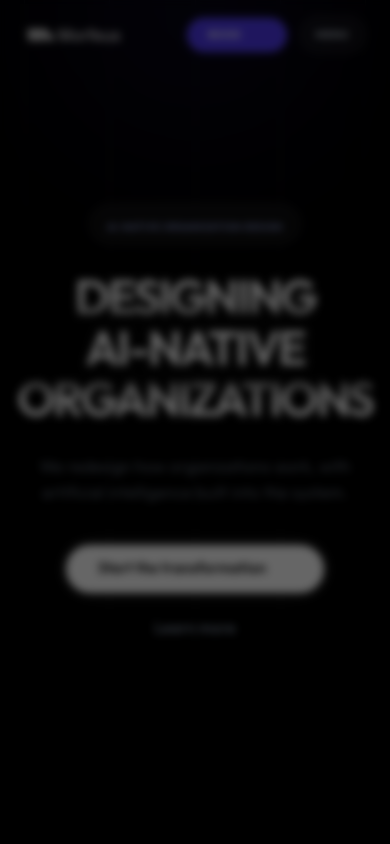
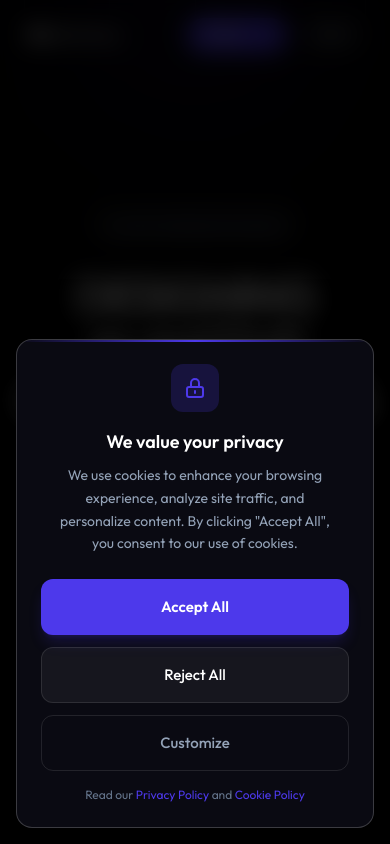
Before and after one commit to mattarna/morfeus-website, a Next.js app: page /en in a window 390 px wide. Shown: the top 844 px of the page. Built offline with nearby package versions, Linux system fonts and the light colour scheme; some icons are missing.

Commit message:
Fix: mobile scroll, hero background, cookie policy and loading logic

```diff
--- a/src/app/[locale]/page.tsx
+++ b/src/app/[locale]/page.tsx
@@ -68,28 +68,30 @@ export default function Home() {
   const lastIndexRef = useRef<number>(-1);
 
   // Loading state - check sessionStorage to avoid showing on every navigation
-  const [isLoading, setIsLoading] = useState(() => {
-    if (typeof window !== 'undefined') {
-      return !sessionStorage.getItem('morfeus_loaded');
+  const [isLoading, setIsLoading] = useState(true);
+  const [contentVisible, setContentVisible] = useState(false);
+
+  // Handle initialization and sessionStorage
+  useEffect(() => {
+    const hasLoadedBefore = sessionStorage.getItem('morfeus_loaded');
+    if (hasLoadedBefore) {
+      setIsLoading(false);
+      setContentVisible(true);
     }
-    return true;
-  });
-  const [contentVisible, setContentVisible] = useState(false);
+  }, []);
 
   // Handle loading complete
   const handleLoadingComplete = useCallback(() => {
     setIsLoading(false);
+    try {
       sessionStorage.setItem('morfeus_loaded', 'true');
+    } catch (e) {
+      // Handle cases where sessionStorage is disabled (e.g. private mode)
+      console.warn("sessionStorage not available:", e);
+    }
     // Trigger content entrance animation
     setTimeout(() => setContentVisible(true), 100);
   }, []);
-
-  // If already loaded (from sessionStorage), show content immediately
-  useEffect(() => {
-    if (!isLoading) {
-      setContentVisible(true);
-    }
-  }, [isLoading]);
 
   // Debounced setIndex to prevent rapid re-renders
   const updateIndex = useCallback((index: number) => {
@@ -153,16 +155,8 @@ export default function Home() {
       {/* Loading Screen */}
       {isLoading && <LoadingScreen onComplete={handleLoadingComplete} />}
 
-      <main
-        className={`relative min-h-screen w-full bg-black text-white overflow-x-hidden lg:overflow-hidden transition-all duration-1000 ease-out ${
-          contentVisible ? "opacity-100 translate-y-0" : "opacity-0 translate-y-4"
-        }`}
-        style={{ touchAction: "pan-y" }}
-      >
-      {/* ========================================
-          LAYER 1: Fixed UI Components
-          These stay in place while content scrolls
-          ======================================== */}
+      {/* Fixed UI Components (always visible, positioned fixed)
+          Moved outside <main> to avoid transform/containing block issues on mobile */}
       <Background />
       <Header />
       <TimelineNav />
@@ -177,6 +171,11 @@ export default function Home() {
       {/* Cookie Consent Banner (GDPR) */}
       <CookieConsent />
 
+      <main
+        className={`relative min-h-screen w-full text-white transition-all duration-1000 ease-out ${
+          contentVisible ? "opacity-100 translate-y-0" : "opacity-0 translate-y-4"
+        }`}
+      >
         {/* ========================================
             LAYER 2: Scrollable Content
             Uses translateY to move through sections
--- a/src/app/globals.css
+++ b/src/app/globals.css
@@ -60,6 +60,8 @@ body {
   font-family: var(--font-outfit), system-ui, -apple-system, sans-serif;
   -webkit-font-smoothing: antialiased;
   -moz-osx-font-smoothing: grayscale;
+  overflow-x: hidden;
+  width: 100%;
 }
 
 /* ================================
--- a/src/components/CookieConsent.tsx
+++ b/src/components/CookieConsent.tsx
@@ -98,15 +98,15 @@ export function CookieConsent() {
   if (!isVisible) return null;
 
   return (
-    <div className="fixed inset-0 z-[999] flex items-end justify-center p-4 sm:p-6 pointer-events-none">
+    <div className="fixed inset-0 z-[1000] flex items-end justify-center p-4 sm:p-6 pointer-events-none">
       {/* Backdrop */}
       <div
-        className="absolute inset-0 bg-black/60 backdrop-blur-sm pointer-events-auto"
+        className="absolute inset-0 bg-black/80 backdrop-blur-md pointer-events-auto"
         onClick={() => {}} // Prevent closing by clicking backdrop (GDPR requires explicit choice)
       />
 
       {/* Banner */}
-      <div className="relative w-full max-w-2xl bg-[#0a0a12] border border-white/10 rounded-2xl shadow-2xl pointer-events-auto overflow-hidden">
+      <div className="relative w-full max-w-2xl bg-[#0a0a12] border border-white/20 rounded-2xl shadow-[0_0_50px_rgba(0,0,0,0.5)] pointer-events-auto overflow-hidden animate-fadeIn">
         {/* Gradient accent */}
         <div className="absolute top-0 left-0 right-0 h-[2px] bg-gradient-to-r from-transparent via-[#4D39EB] to-transparent" />
 
--- a/src/components/ScrollWrapper.tsx
+++ b/src/components/ScrollWrapper.tsx
@@ -74,16 +74,22 @@ export function ScrollWrapper({ children }: ScrollWrapperProps) {
     if (isDesktop) {
       document.body.style.overflow = "hidden";
       document.documentElement.style.overflow = "hidden";
+      document.body.style.position = "fixed";
+      document.body.style.width = "100%";
     } else {
       // CRITICAL: Ensure scroll is ALWAYS enabled on mobile
       document.body.style.overflow = "";
       document.documentElement.style.overflow = "";
+      document.body.style.position = "";
+      document.body.style.width = "";
     }
 
     // Cleanup: always restore scroll on unmount
     return () => {
       document.body.style.overflow = "";
       document.documentElement.style.overflow = "";
+      document.body.style.position = "";
+      document.body.style.width = "";
     };
   }, [isDesktop, isMounted]);
 
--- a/src/components/fixed/Background.tsx
+++ b/src/components/fixed/Background.tsx
@@ -23,16 +23,23 @@ export function Background() {
       />
 
       <div
-        className="fixed inset-0 z-0 pointer-events-none"
+        className="fixed inset-0 z-[-1] pointer-events-none overflow-hidden"
         style={{
-          maskImage: "linear-gradient(to bottom, transparent, black 0%, black 80%, transparent)",
-          WebkitMaskImage: "linear-gradient(to bottom, transparent, black 0%, black 80%, transparent)",
+          height: '100dvh',
+          width: '100vw',
+          maskImage: "linear-gradient(to bottom, black 0%, black 70%, transparent 100%)",
+          WebkitMaskImage: "linear-gradient(to bottom, black 0%, black 70%, transparent 100%)",
         }}
       >
-        <div className="absolute inset-0">
+        <div className="absolute inset-0 w-full h-full overflow-hidden">
           <div
             data-us-project="ILgOO23w4wEyPQOKyLO4"
-            className="absolute inset-0"
+            className="absolute inset-0 w-full h-full scale-[1.02] md:scale-100" // Slight overscale on mobile to prevent white edges
+            style={{
+              width: '100%',
+              height: '100%',
+              transformOrigin: 'center center'
+            }}
           />
         </div>
       </div>
```
Also changed, not shown: middleware.ts (line endings or trailing spaces), src/app/page.tsx (line endings or trailing spaces), src/i18n/routing.ts (line endings or trailing spaces). Lines whose indentation alone changed are shown as unchanged.
